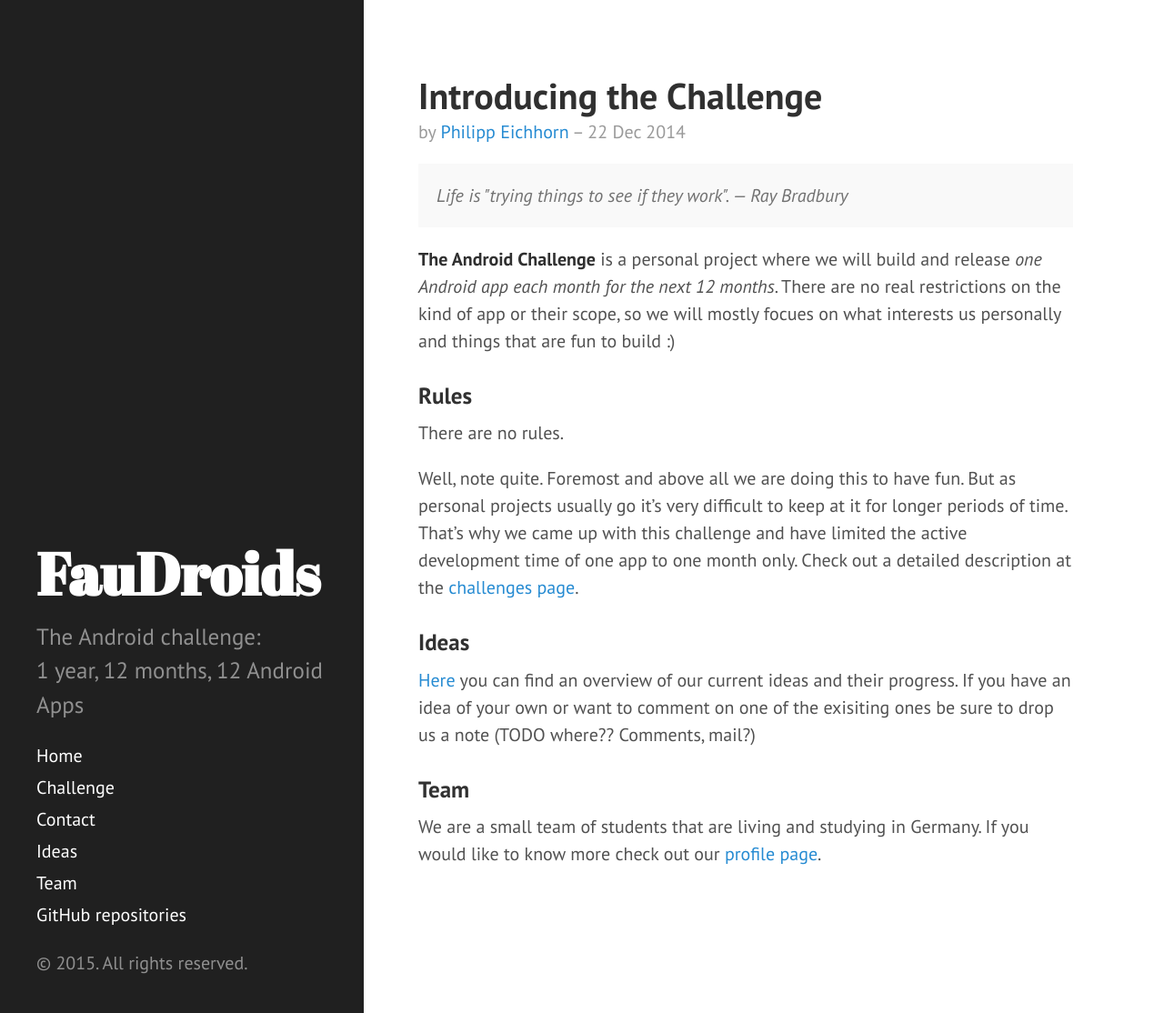
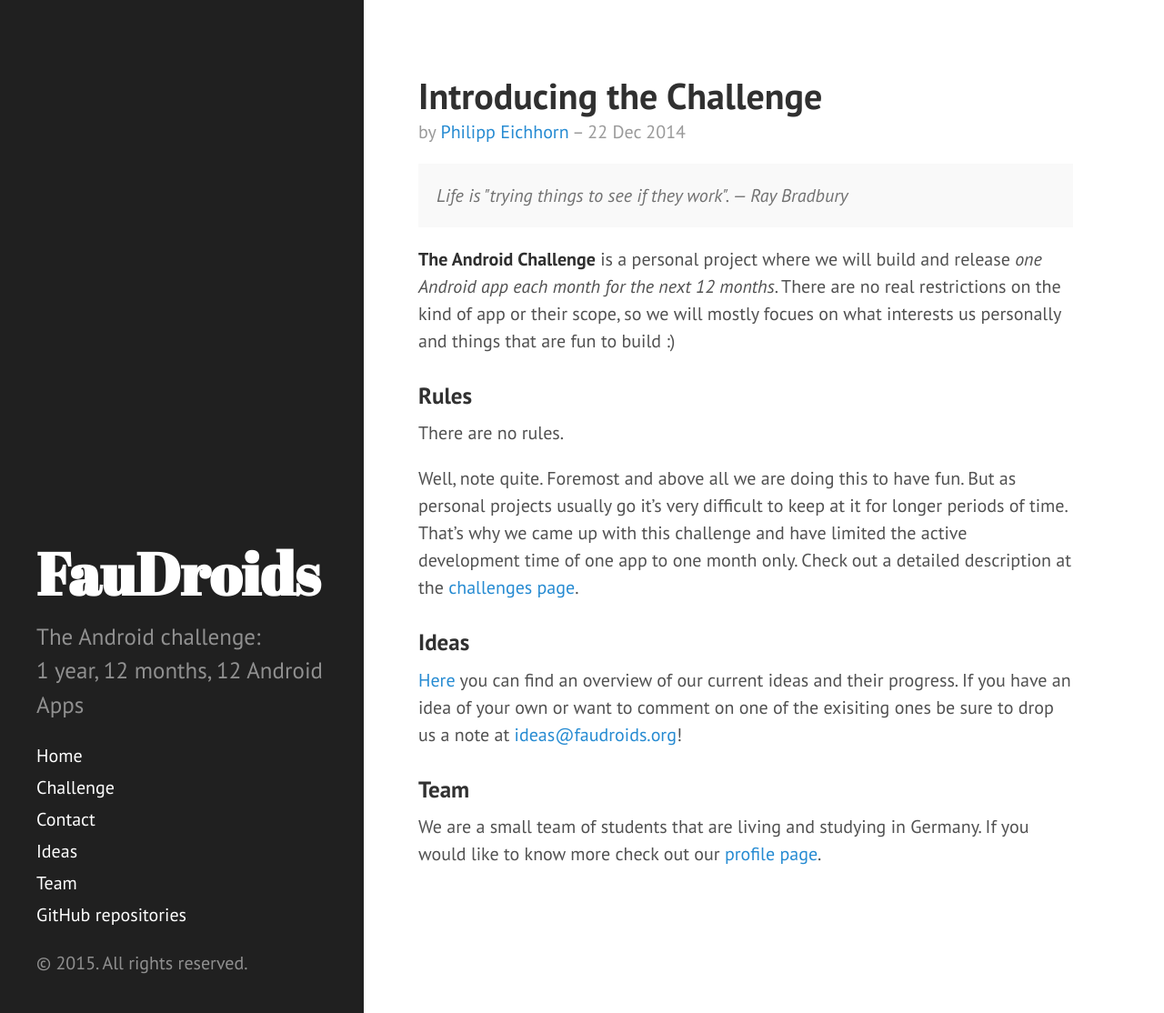
Before and after one commit to Haroenv/FauDroids.github.io, a Jekyll site: the page built from _posts/2014-12-22-introduction.md, in a window 1280 px wide and 1114 px high. Shown: the whole window at 91% size. Built offline with Jekyll 4.4.1, drawn with Linux system fonts in a browser that asks for light colours; Markdown is read by kramdown in place of the engine named in the settings.

Commit message:
Fixed TODO in first post and moved mail data to _config

```diff
--- a/_config.yml
+++ b/_config.yml
@@ -13,4 +13,8 @@ tagline:	            'FauDroids'
 url:	                http://faudroids.org/
 
 paginate:	            5
-github:                 https://github.com/FauDroids?tab=repositories
+
+# Contact
+contact:
+    github:	            https://github.com/FauDroids?tab=repositories
+    mail_ideas:	        ideas@faudroids.org
--- a/_includes/sidebar.html
+++ b/_includes/sidebar.html
@@ -26,7 +26,7 @@
         {% endif %}
       {% endfor %}
 
-      <a class="sidebar-nav-item" href="{{ site.github }}">GitHub repositories</a>
+      <a class="sidebar-nav-item" href="{{ site.contact.github }}">GitHub repositories</a>
     </nav>
 
     <p>&copy; {{ site.time | date: '%Y' }}. All rights reserved.</p>
--- a/_posts/2014-12-22-introduction.md
+++ b/_posts/2014-12-22-introduction.md
@@ -31,7 +31,8 @@ description at the [challenges page]({{ site.baseurl }}/challenge).
 
 [Here]({{ site.baseurl }}/ideas)  you can find an overview of our current ideas
 and their progress.  If you have an idea of your own or want to comment on one
-of the exisiting ones be sure to drop us a note (TODO where?? Comments, mail?)
+of the exisiting ones be sure to drop us a note at
+<a href="mailto:{{ site.contact.mail_ideas }}" target="_top">{{ site.contact.mail_ideas }}</a>!
 
 ### Team
 
```
Also changed, not shown: contact.md (+1 -1 lines).
